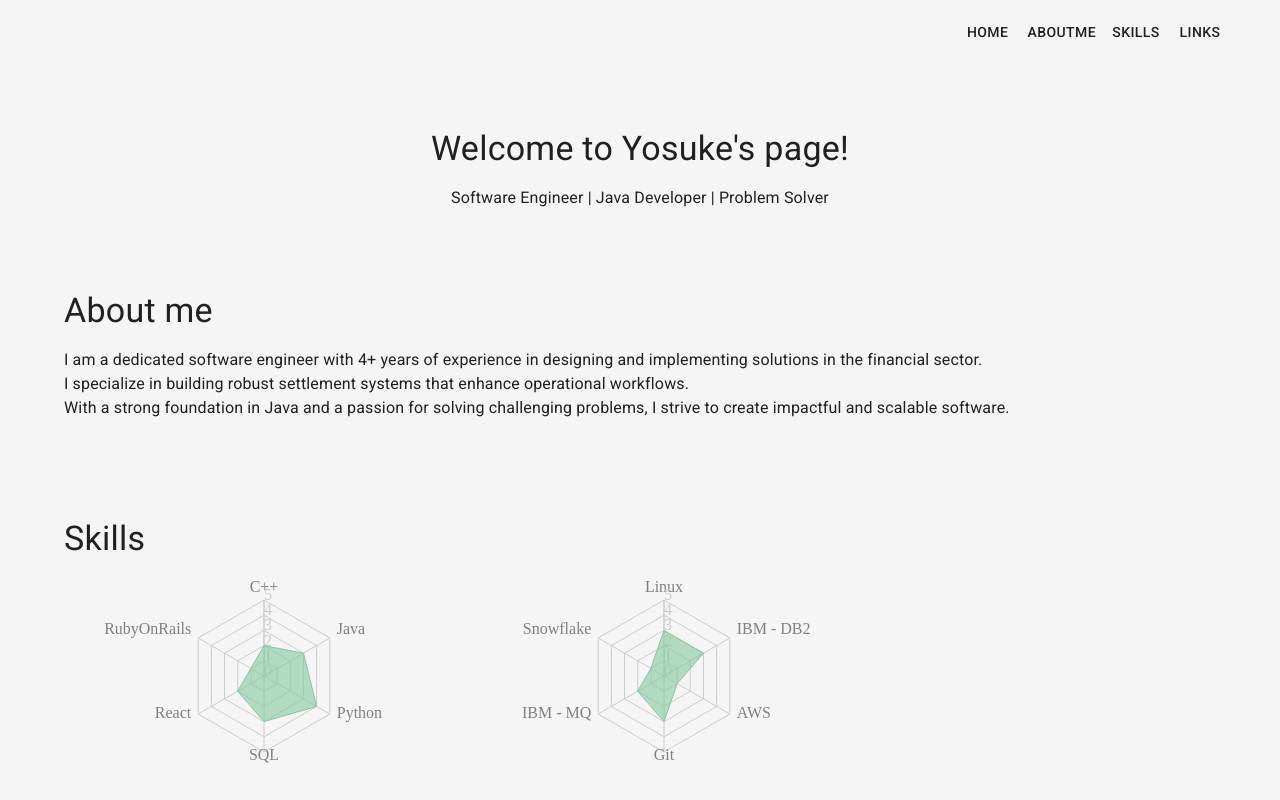
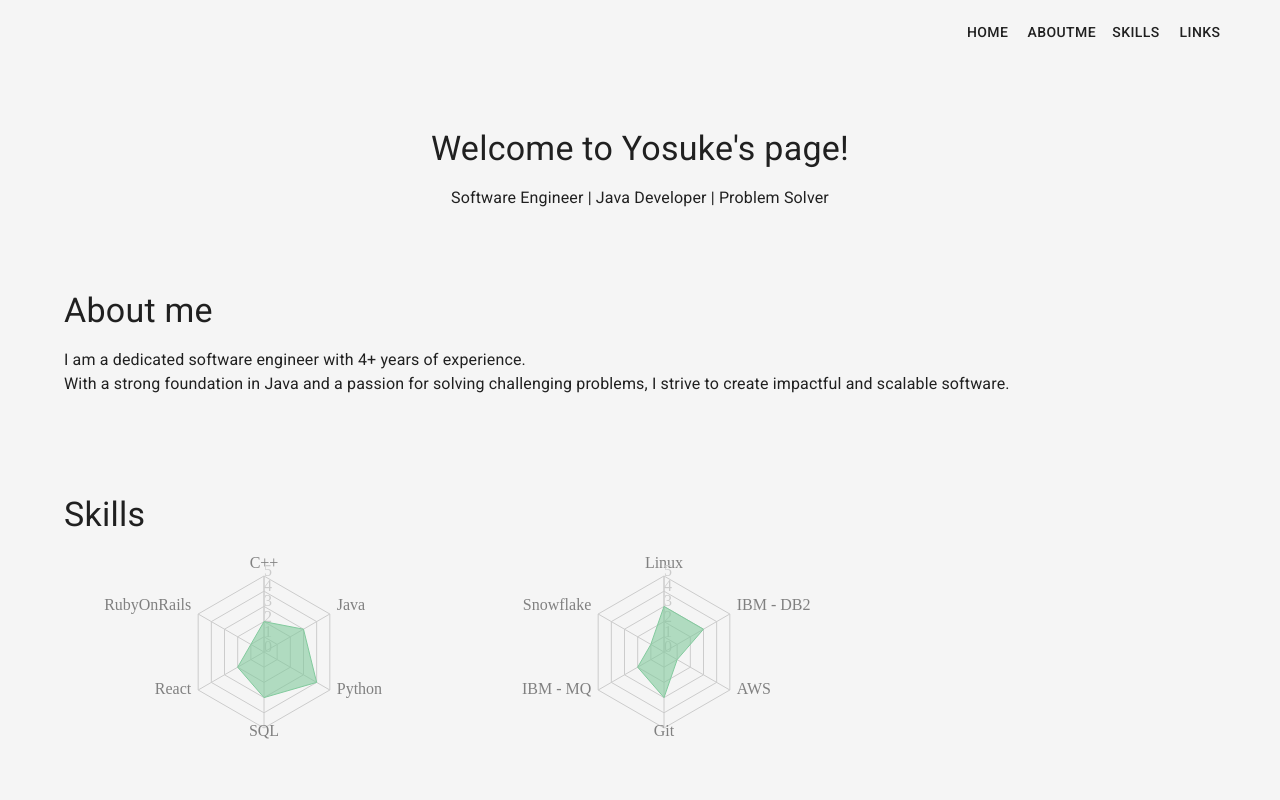
Before and after one commit to youcan64/youcan64.github.io, a React (Vite) app: page / in a window 1280 px wide. Shown: the top 800 px of the page. Built offline with nearby package versions, Linux system fonts and the light colour scheme.

Commit message:
Simplify AboutMe component description
Removed specific mention of the financial sector and settlement systems.

```diff
--- a/src/component/AboutMe.tsx
+++ b/src/component/AboutMe.tsx
@@ -9,11 +9,7 @@ export default function AboutMe() {
       </Typography>
       <Typography variant="body1" sx={{ mb: 2 }}>
         {
-          'I am a dedicated software engineer with'} {new Date().getFullYear() - 2021}{'+ years of experience in designing and implementing solutions in the financial sector. '
-        }
-        <br />
-        {
-          'I specialize in building robust settlement systems that enhance operational workflows. '
+          'I am a dedicated software engineer with'} {new Date().getFullYear() - 2021}{'+ years of experience. '
         }
         <br />
         {
```
